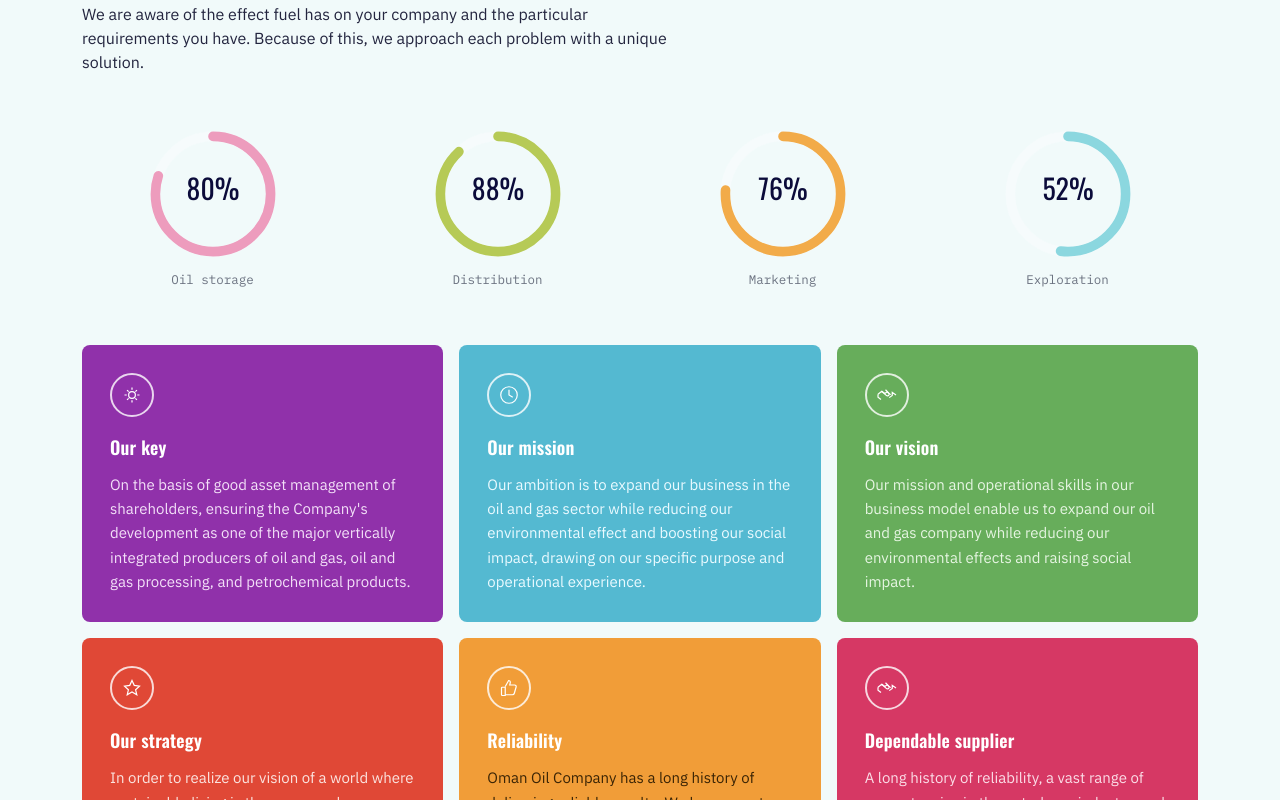
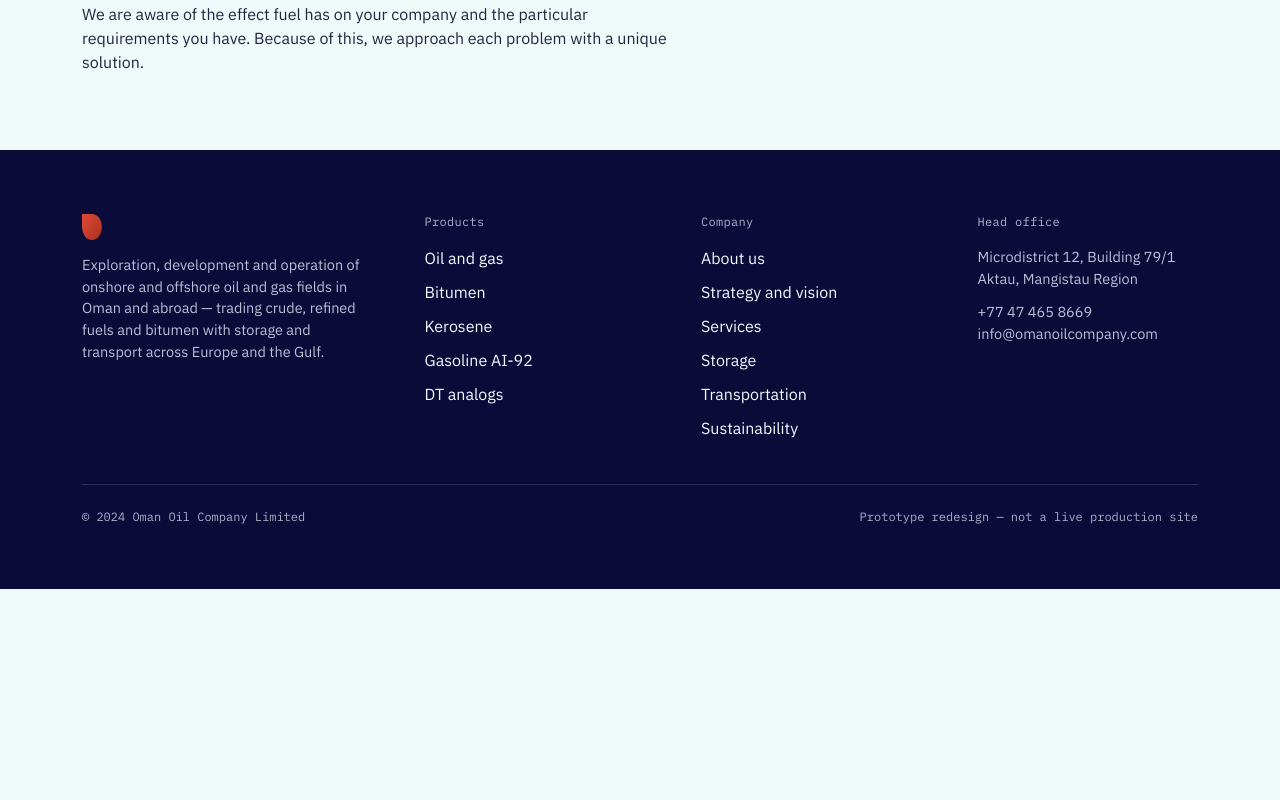
Before and after one commit to ng-arisha/oman-oil, a Next.js app: page /about-us in a window 1280 px wide. Shown: the part 1180-1980 px from the top of the page. After the commit the page ends 1769 px from the top, so only its background shows below. Built offline with nearby package versions, Linux system fonts and the light colour scheme.

Commit message:
Implement square feature

```diff
--- a/src/app/about-us/page.tsx
+++ b/src/app/about-us/page.tsx
@@ -1,14 +1,5 @@
-import {
-  IconClock,
-  IconGear,
-  IconHandshake,
-  IconStar,
-  IconThumbsUp,
-} from "@/components/figures/Figures";
 import HeroCarousel from "@/components/HeroCarousel";
 import { Section } from "@/components/Section";
-import StatRings from "@/components/StatRings";
-import ValueBlocks from "@/components/ValueBlocks";
 import type { Metadata } from "next";
 import Image from "next/image";
 
@@ -50,58 +41,8 @@
             />
           </div>
         </div>
-        <div className="mt-14">
-          <StatRings
-            items={[
-              { label: "Oil storage", value: 80 },
-              { label: "Distribution", value: 88 },
-              { label: "Marketing", value: 76 },
-              { label: "Exploration", value: 52 },
-            ]}
-          />
-        </div>
-        <div className="mt-14">
-          <ValueBlocks
-            items={[
-              {
-                heading: "Our key",
-                tone: "purple",
-                icon: <IconGear />,
-                text: "On the basis of good asset management of shareholders, ensuring the Company's development as one of the major vertically integrated producers of oil and gas, oil and gas processing, and petrochemical products.",
-              },
-              {
-                heading: "Our mission",
-                tone: "slate",
-                icon: <IconClock />,
-                text: "Our ambition is to expand our business in the oil and gas sector while reducing our environmental effect and boosting our social impact, drawing on our specific purpose and operational experience.",
-              },
-              {
-                heading: "Our vision",
-                tone: "green",
-                icon: <IconHandshake />,
-                text: "Our mission and operational skills in our business model enable us to expand our oil and gas company while reducing our environmental effects and raising social impact.",
-              },
-              {
-                heading: "Our strategy",
-                tone: "red",
-                icon: <IconStar />,
-                text: "In order to realize our vision of a world where sustainable living is the norm, we have invested in a long-term strategy of divisions and brands that generate growth for the good of all stakeholders.",
-              },
-              {
-                heading: "Reliability",
-                tone: "orange",
-                icon: <IconThumbsUp />,
-                text: "Oman Oil Company has a long history of delivering reliable results. We have a vast range of competencies in the petroleum industry and a leading collective global expertise in the subject.",
-              },
-              {
-                heading: "Dependable supplier",
-                tone: "wine",
-                icon: <IconHandshake />,
-                text: "A long history of reliability, a vast range of competencies in the petroleum industry, and a leading collective global expertise in the subject.",
-              },
-            ]}
-          />
-        </div>
+
+
       </Section>
     </>
   );
--- /dev/null
+++ b/src/components/SquareFeatureGrid.tsx
@@ -0,0 +1,19 @@
+import type { ReactNode } from "react";
+
+export type SquareFeatureItem = { icon: ReactNode; heading: string; text: string };
+
+export default function SquareFeatureGrid({ items }: { items: SquareFeatureItem[] }) {
+  return (
+    <div className="grid gap-10 sm:grid-cols-3">
+      {items.map((it) => (
+        <div key={it.heading}>
+          <div className="mb-5 flex h-16 w-16 items-center justify-center border border-[rgba(11,11,58,0.18)]">
+            {it.icon}
+          </div>
+          <h3 className="mb-3 font-display text-xl text-red">{it.heading}</h3>
+          <p className="max-w-[42ch] text-[15px] text-[#4b5068]">{it.text}</p>
+        </div>
+      ))}
+    </div>
+  );
+}
```
